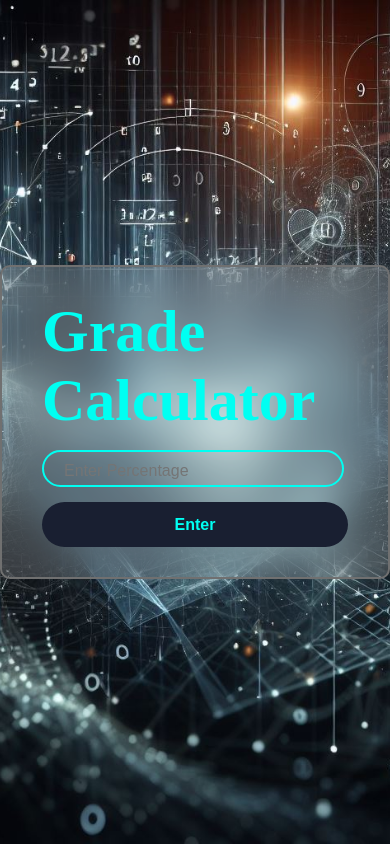
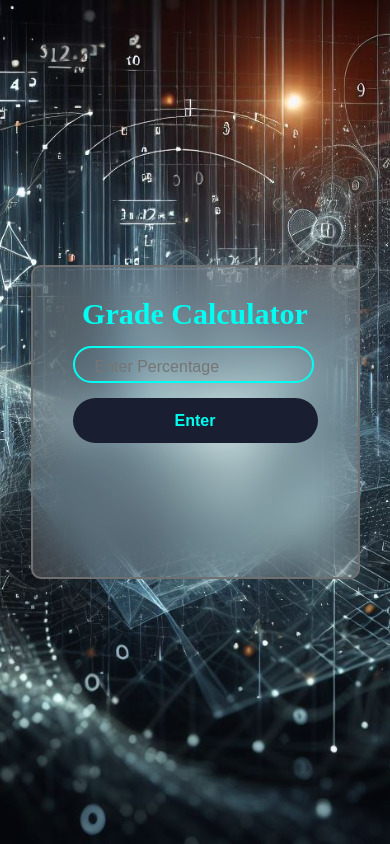
Before and after one commit to SyedZohaibAliKazmi/Grade-Calculator, a plain HTML site: page index.html in a window 390 px wide. Drawn offline with Linux system fonts and the light colour scheme.

Commit message:
Grade-Calculator

```diff
--- a/style.css
+++ b/style.css
@@ -74,3 +74,22 @@ input {
   color: rgb(0, 255, 242);
   padding-top: 15px;
 }
+
+@media screen and (max-width:480px){
+
+  h1 {
+  display: flex;
+  justify-content: center;
+  align-items: center;
+  font-size: 30px;
+  color: rgb(0, 255, 242);
+}
+#Ans {
+  display: flex;
+  justify-content: center;
+  align-items: center;
+  font-size: 20px;
+  color: rgb(0, 255, 242);
+  padding-top: 15px;
+}
+}
```
